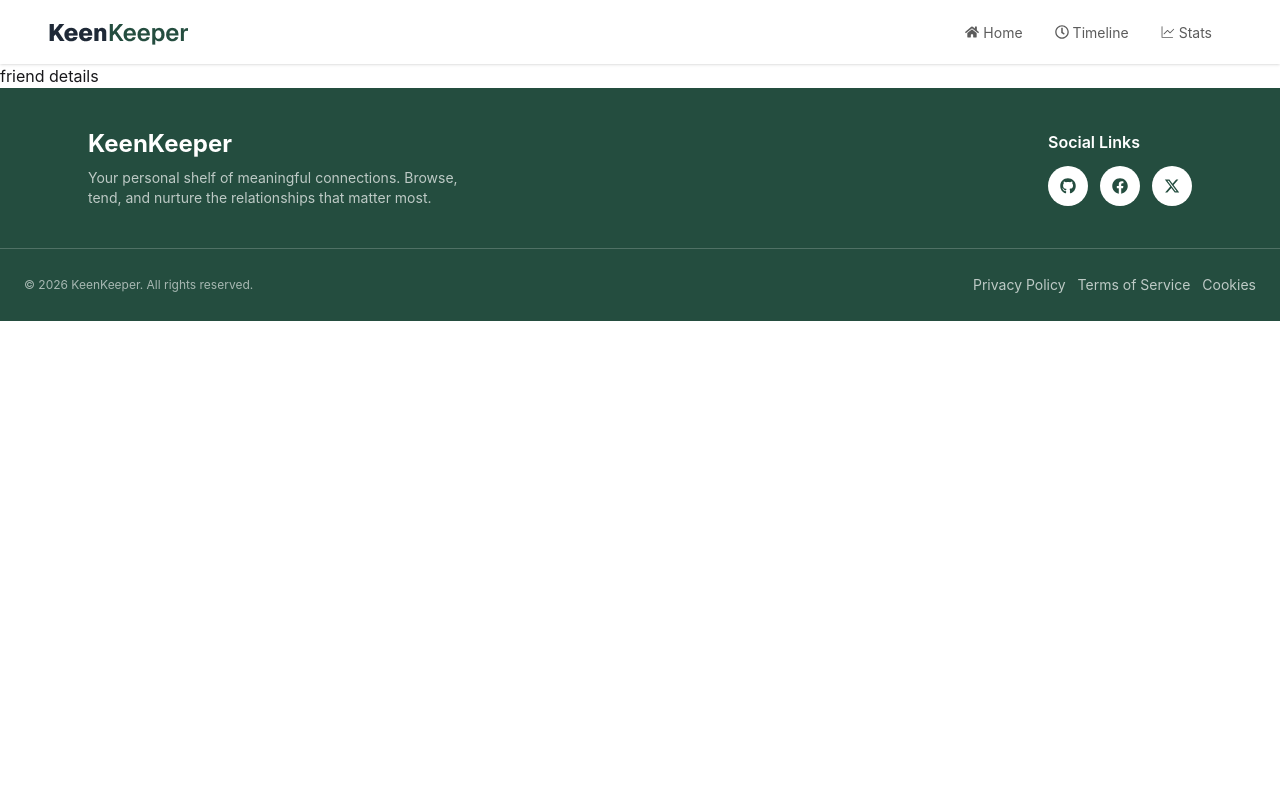
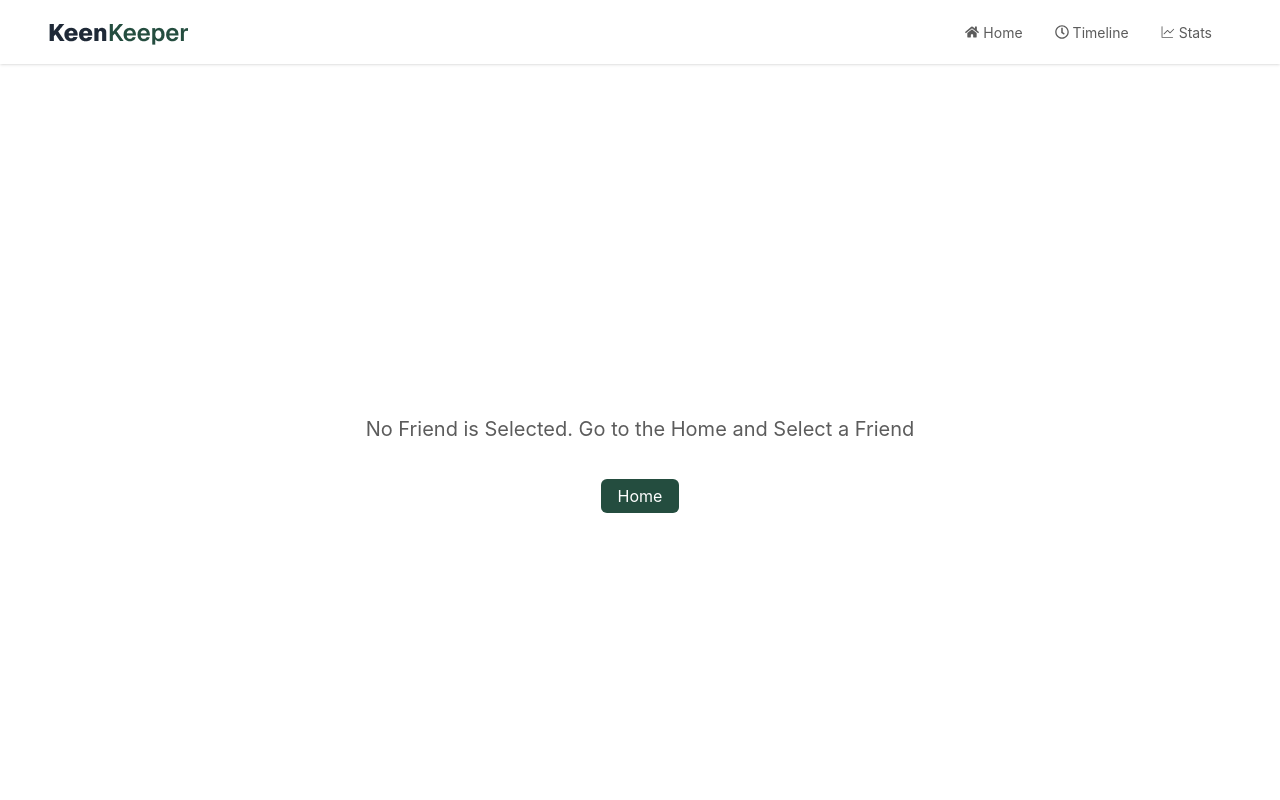
Before and after one commit to Riadul-Islam-551/B13-A7-Keen-Keeper, a React (Vite) app: page /friendDetails in a window 1280 px wide. Shown: the top 800 px of the page. Built offline with nearby package versions, Linux system fonts and the light colour scheme.

Commit message:
feat: update FriendCard to remove unused detailsCard state and enhance FriendDetails to display selected friend's name

```diff
--- a/src/components/friends/FriendCard.jsx
+++ b/src/components/friends/FriendCard.jsx
@@ -5,14 +5,14 @@ import { FriendContext } from "../../context/FriendContext";
 const FriendCard = ({ friend }) => {
   const { name, picture, days_since_contact, status, tags } = friend;
   const navigate = useNavigate();
-  const { detailsCard, setDetailsCard } = useContext(FriendContext);
-  console.log(detailsCard);
+  const { setDetailsCard } = useContext(FriendContext);
+  // console.log(detailsCard);
 
   const handleCardDetails = (friend) => {
     navigate("/friendDetails");
     setDetailsCard(friend);
   };
-  console.log("card is clicked", detailsCard);
+  // console.log("card is clicked", detailsCard);
 
   return (
     <div
--- a/src/pages/friendDetails/FriendDetails.jsx
+++ b/src/pages/friendDetails/FriendDetails.jsx
@@ -1,7 +1,25 @@
-import React from "react";
+import React, { useContext } from "react";
+import { FriendContext } from "../../context/FriendContext";
+import { Link } from "react-router";
 
 const FriendDetails = () => {
-  return <div>friend details</div>;
+  const { detailsCard } = useContext(FriendContext);
+  console.log(detailsCard);
+
+  if (!detailsCard) {
+    return (
+      <div className="min-h-screen flex flex-col justify-center items-center gap-9">
+        <p className="text-xl secondary-text text-center px-4">
+          No Friend is Selected. Go to the Home and Select a Friend
+        </p>
+        <Link className="primary-button" to="/">
+          Home
+        </Link>
+      </div>
+    );
+  } else {
+    return <p>{detailsCard.name}</p>;
+  }
 };
 
 export default FriendDetails;
```
